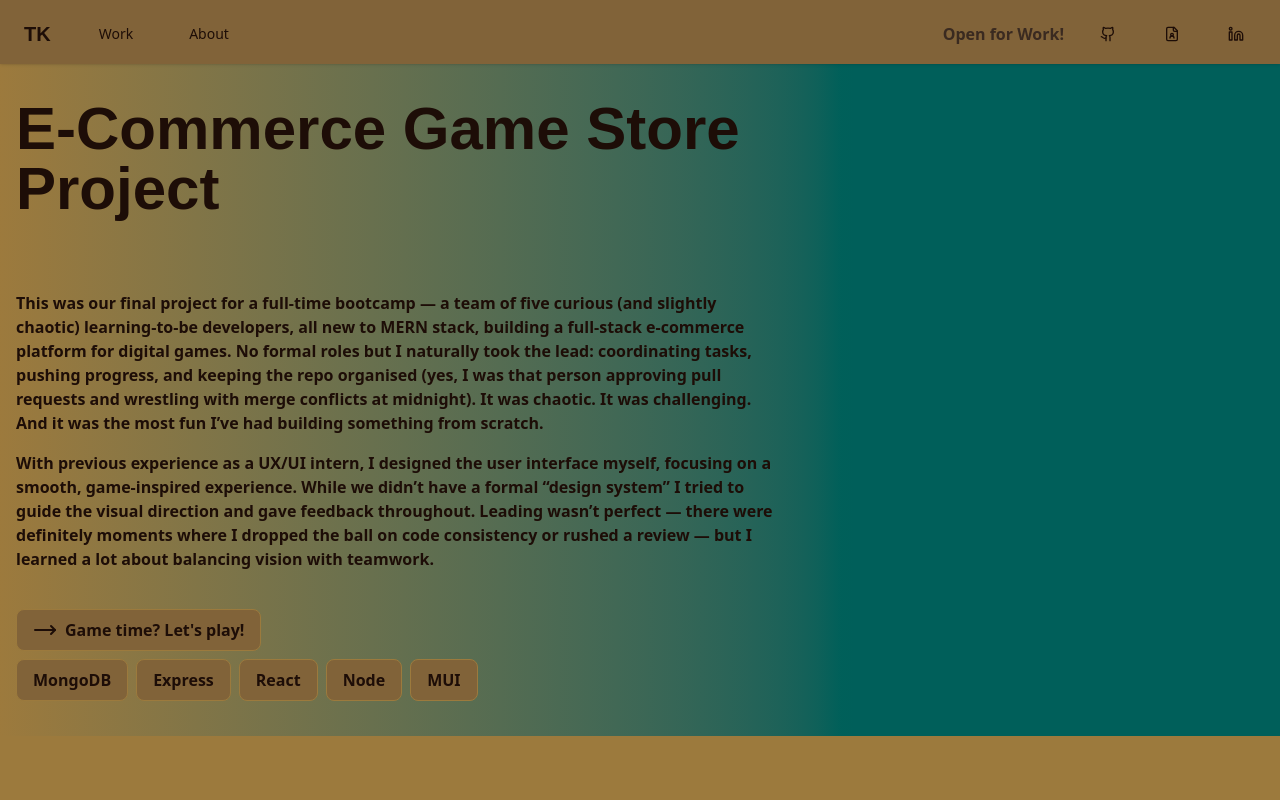
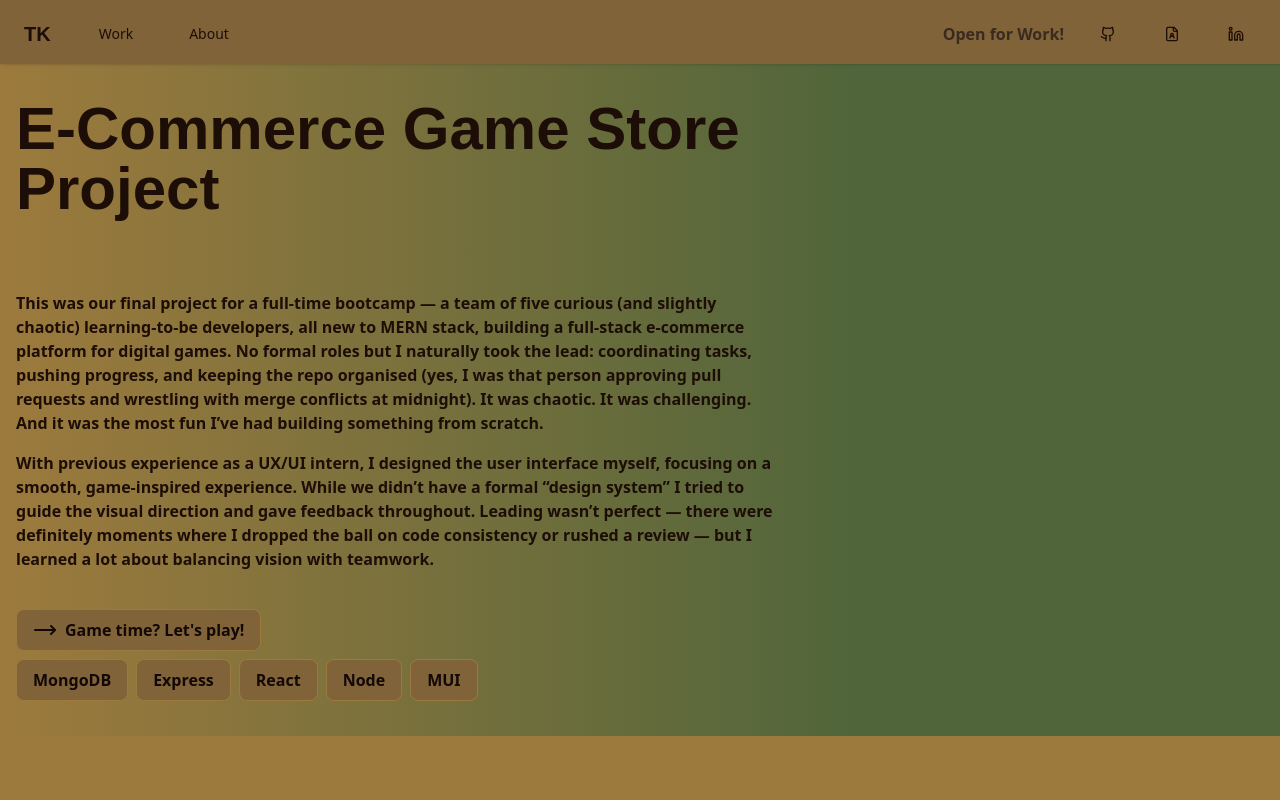
Before and after one commit to taemmyk/taemmyk-portfolio, a React (Vite) app: page /work/cobra in a window 1280 px wide. Shown: the top 800 px of the page. Built offline with nearby package versions, Linux system fonts and the light colour scheme; a web font is replaced by a local one.

Commit message:
style(pages): regraded colours

```diff
--- a/src/components/About.tsx
+++ b/src/components/About.tsx
@@ -20,7 +20,7 @@ function About() {
     <>
       <div
         style={{ minHeight: `calc(100vh - 64px - 64px)` }}
-        className="flex flex-col justify-center"
+        className="bg-gradient-to-r from-background to-chart-2 flex flex-col justify-center"
       >
         <h1 className="font-atma text-6xl font-bold">
           Hello again, Tammy<span className="text-2xl align-super">*</span> is
@@ -56,7 +56,7 @@ function About() {
           </p>
         </div>
       </div>
-      <div className="flex flex-col gap-y-10 lg:gap-x-10 lg:flex-row">
+      <div className="flex flex-col gap-y-10 lg:gap-x-10 lg:flex-row pt-16">
         <div className="w-full lg:w-[40%] flex flex-col gap-y-4">
           <h4 className="font-atma text-xl">Career Targets</h4>
           <div className="flex flex-wrap gap-2">
--- a/src/components/Cobra.tsx
+++ b/src/components/Cobra.tsx
@@ -8,7 +8,7 @@ function Cobra() {
         style={{ minHeight: `calc(100vh - 64px - 64px)` }}
         className="flex flex-col lg:flex-row overflow-x-visible"
       >
-        <div className="bg-gradient-to-r from-background to-teal-800 flex flex-col justify-around p-4 w-full lg:w-2/3">
+        <div className="bg-gradient-to-r from-background to-chart-5 flex flex-col justify-around p-4 w-full lg:w-2/3">
           <div className="items-center">
             <h1 className="font-atma text-6xl font-bold">
               E-Commerce Game Store Project
@@ -53,7 +53,7 @@ function Cobra() {
             </div>
           </div>
         </div>
-        <div className="relative w-1/3 bg-teal-800">
+        <div className="relative w-1/3 bg-chart-5">
           <img
             src={cobraLayoutImage}
             alt="Cobra layout"
--- a/src/components/Home.tsx
+++ b/src/components/Home.tsx
@@ -18,7 +18,7 @@ function Home() {
     <>
       <div
         style={{ minHeight: `calc(100vh - 64px - 64px)` }}
-        className="flex flex-col justify-center"
+        className="bg-gradient-to-r from-background to-chart-3 flex flex-col justify-center"
       >
         <h1 className="font-atma text-6xl font-bold">
           Hello, this is Tammy<span className="text-2xl align-super">*</span>.
--- a/src/components/common/StyledTag.tsx
+++ b/src/components/common/StyledTag.tsx
@@ -1,4 +1,4 @@
-import React from 'react';
+import React from "react";
 import { MoveRight } from "lucide-react";
 
 interface StyledTagProps {
@@ -32,10 +32,10 @@ const StyledTag: React.FC<StyledTagProps> = ({
         href={url}
         target="_blank"
         rel="noopener noreferrer"
-        className={`relative overflow-hidden transition-all duration-300 group w-fit px-4 py-2 bg-secondary rounded-md border border-background flex items-center gap-x-2 whitespace-nowrap ${className}`}
+        className={`relative overflow-hidden transition-all duration-300 group w-fit px-4 py-2 bg-secondary text-accent-foreground rounded-md border border-background flex items-center gap-x-2 whitespace-nowrap ${className}`}
       >
         {hasBgAnimation && (
-          <div className="absolute inset-0 bg-muted z-0 transform scale-x-0 origin-left transition-transform duration-300 group-hover:scale-x-100" />
+          <div className="absolute inset-0 bg-sidebar-accent z-0 transform scale-x-0 origin-left transition-transform duration-300 group-hover:scale-x-100" />
         )}
         {showArrow && <MoveRight className="relative z-5" />}
         <span className="relative z-5 font-semibold">{children}</span>
@@ -46,10 +46,10 @@ const StyledTag: React.FC<StyledTagProps> = ({
   return (
     <button
       onClick={handleClick}
-      className={`relative overflow-hidden transition-all duration-300 group w-fit px-4 py-2 bg-secondary rounded-md border border-background flex items-center gap-x-2 whitespace-nowrap ${className}`}
+      className={`relative overflow-hidden transition-all duration-300 group w-fit px-4 py-2 bg-secondary text-accent-foreground rounded-md border border-background flex items-center gap-x-2 whitespace-nowrap ${className}`}
     >
       {hasBgAnimation && (
-        <div className="absolute inset-0 bg-muted z-0 transform scale-x-0 origin-left transition-transform duration-300 group-hover:scale-x-100" />
+        <div className="absolute inset-0 bg-sidebar-accent z-0 transform scale-x-0 origin-left transition-transform duration-300 group-hover:scale-x-100" />
       )}
       {showArrow && <MoveRight className="relative z-5" />}
       <span className="relative z-5 font-semibold">{children}</span>
```
